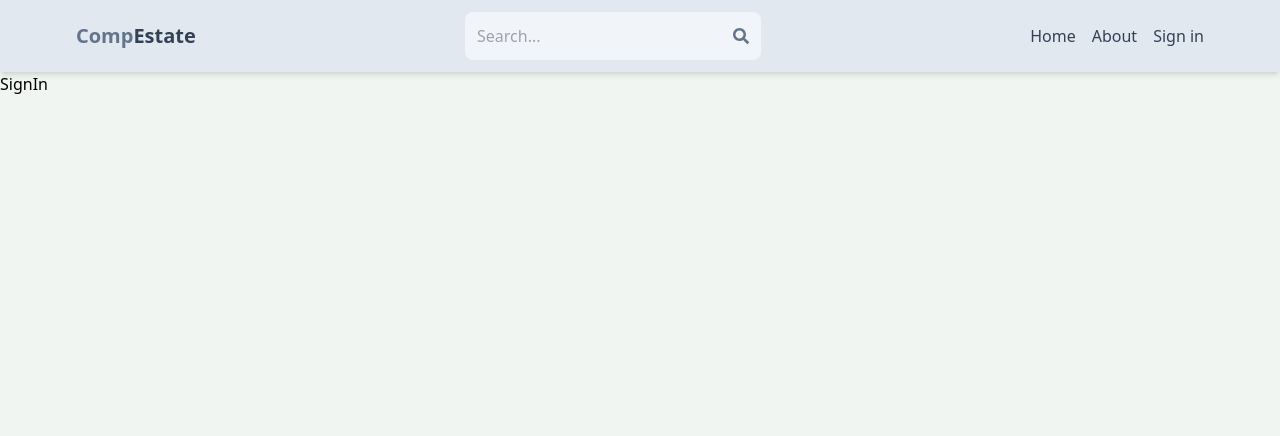
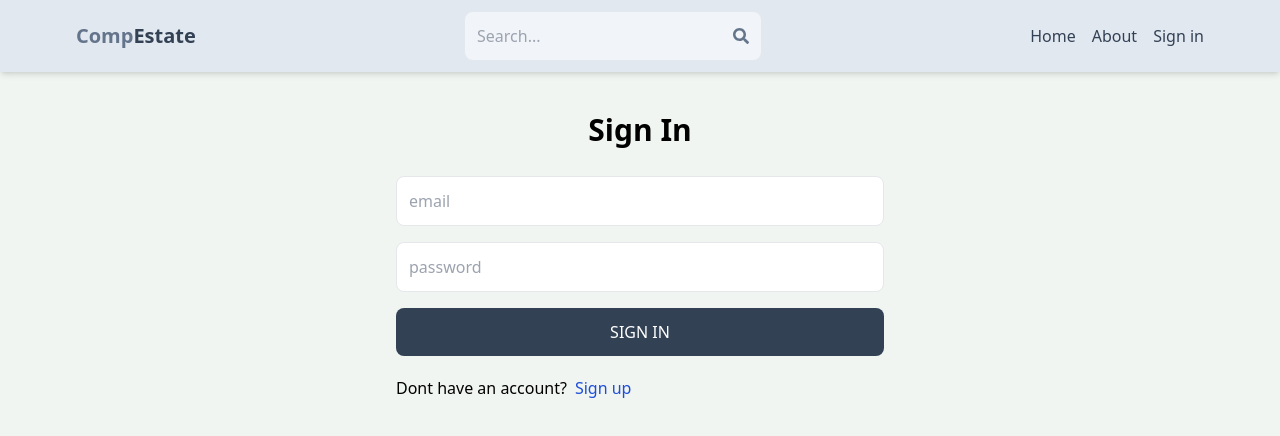
Before and after one commit to DeepakRizal/estate-app, a React (Vite) app in the folder client/: page /sign-in in a window 1280 px wide. Shown: the top 436 px of the page. Built offline with nearby package versions, Linux system fonts and the light colour scheme.

Commit message:
complete sign in page functionalaity

```diff
--- a/client/src/pages/SignIn.jsx
+++ b/client/src/pages/SignIn.jsx
@@ -1,5 +1,80 @@
+import { useState } from "react";
+import { Link, useNavigate } from "react-router-dom";
+
 function SignIn() {
-  return <div>SignIn</div>;
+  const [formData, setFormData] = useState({});
+  const [error, setError] = useState(null);
+  const [loading, setLoading] = useState(false);
+  const navigate = useNavigate();
+
+  const handleChange = (e) => {
+    setFormData({
+      ...formData,
+      [e.target.id]: e.target.value,
+    });
+  };
+
+  const handleSubmit = async (e) => {
+    try {
+      e.preventDefault();
+      setLoading(true);
+      const res = await fetch("/api/auth/signin", {
+        method: "POST",
+        headers: {
+          "Content-Type": "application/json",
+        },
+        body: JSON.stringify(formData),
+      });
+      const data = await res.json();
+
+      if (data.success === false) {
+        setError(data.message);
+        setLoading(false);
+        return;
+      }
+      setLoading(false);
+      setError(null);
+      navigate("/");
+    } catch (error) {
+      setLoading(false);
+      setError(error.message);
+    }
+  };
+
+  return (
+    <div className="p-3 max-w-lg mx-auto">
+      <h1 className="text-3xl text-center font-semibold my-7">Sign In</h1>
+      <form className="flex flex-col gap-4" onSubmit={handleSubmit}>
+        <input
+          type="email"
+          placeholder="email"
+          className="border p-3 rounded-lg"
+          id="email"
+          onChange={handleChange}
+        />
+        <input
+          type="password"
+          placeholder="password"
+          className="border p-3 rounded-lg"
+          id="password"
+          onChange={handleChange}
+        />
+        <button
+          disabled={loading}
+          className="bg-slate-700 text-white p-3 rounded-lg uppercase hover:opacity-95 disabled:opacity-80"
+        >
+          {loading ? "Loading..." : "Sign In"}
+        </button>
+      </form>
+      <div className="flex gap-2 mt-5">
+        <p>Dont have an account?</p>
+        <Link to={"/sign-up"}>
+          <span className="text-blue-700">Sign up</span>
+        </Link>
+      </div>
+      {error && <p className="text-red-500 mt-5">{error}</p>}
+    </div>
+  );
 }
 
 export default SignIn;
```
